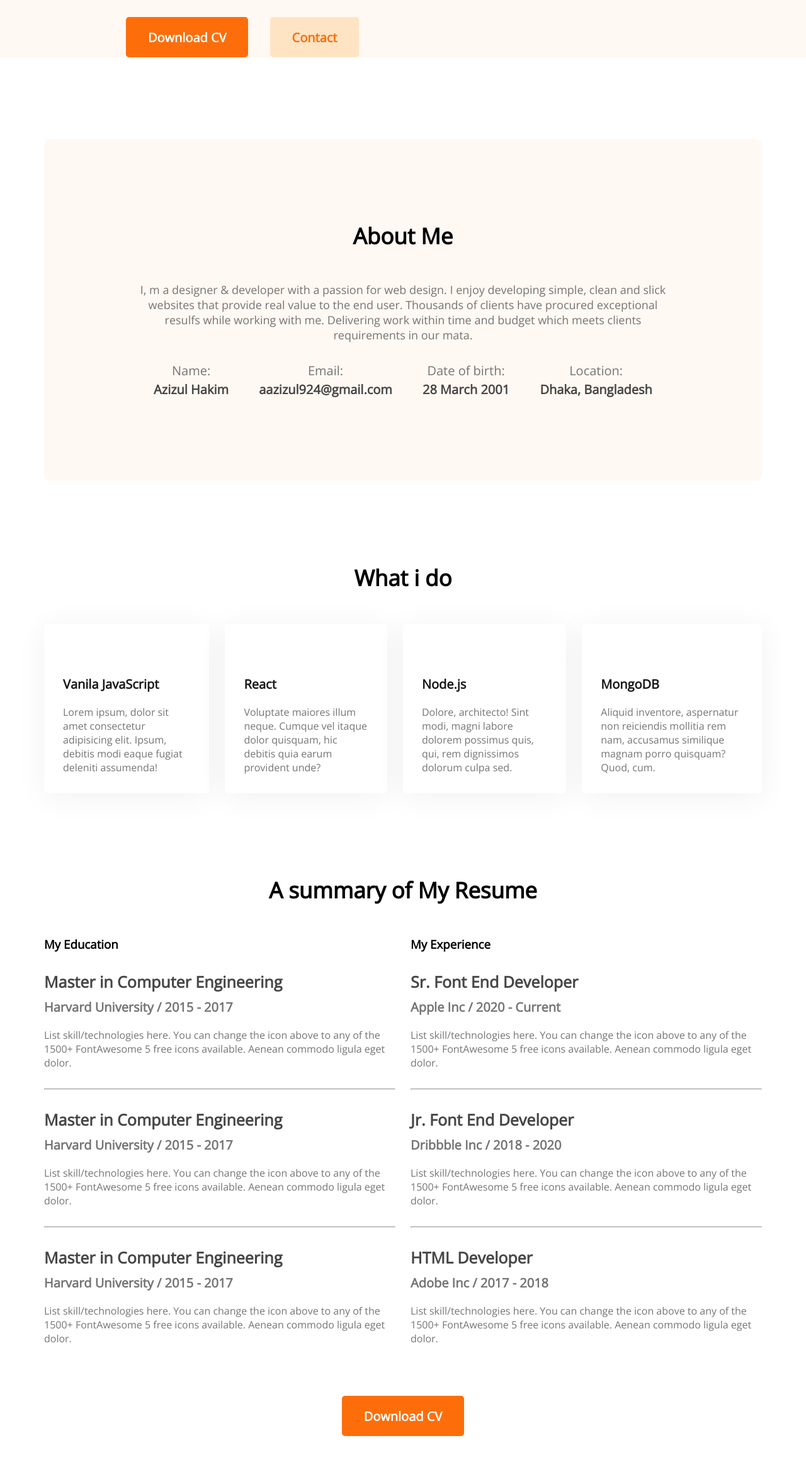
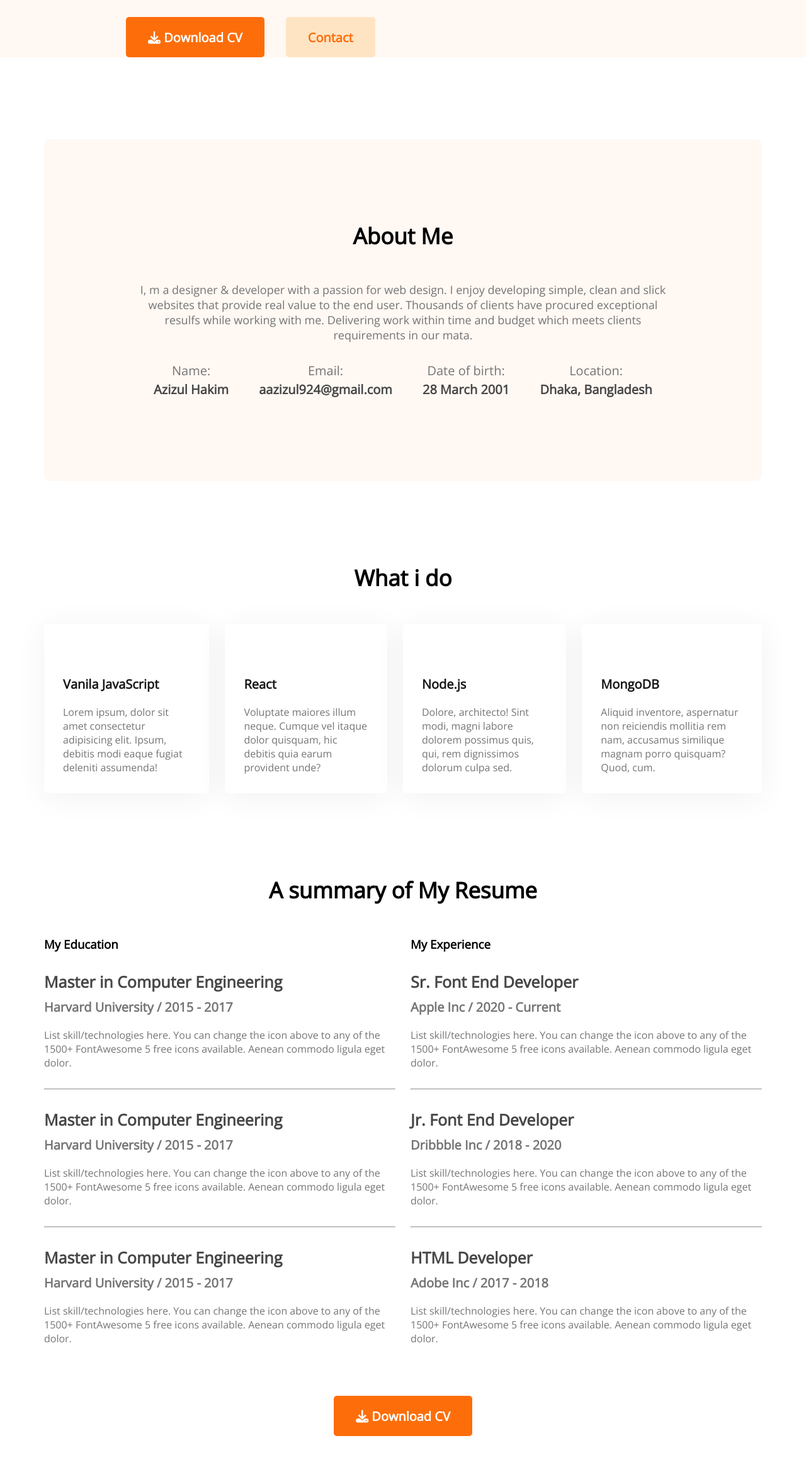
Before and after one commit to MdAzizulHakim-31/developer-portfolio, a plain HTML site: page developer-portfolio/index.html in a window 1280 px wide. Shown: the part 445-2764 px from the top of the page at 63% size. Drawn offline with nearby package versions, Linux system fonts and the light colour scheme.

Commit message:
awesome font

```diff
--- a/developer-portfolio/index.html
+++ b/developer-portfolio/index.html
@@ -6,6 +6,7 @@
     <meta name="viewport" content="width=device-width, initial-scale=1.0">
     <title>Developer Portfolio</title>
     <link rel="stylesheet" href="styles/portfolio.css">
+    <script src="https://kit.fontawesome.com/25ad5ce4a6.js" crossorigin="anonymous"></script>
     <link rel="preconnect" href="https://fonts.googleapis.com"><link rel="preconnect" href="https://fonts.gstatic.com" crossorigin><link href="https://fonts.googleapis.com/css2?family=Open+Sans&display=swap" rel="stylesheet">
 </head>
 <body>
@@ -24,7 +25,7 @@
                 <h3 class="banner-sub-title">Hi, I am</h3>
                 <h1 class="banner-title">Azizul<span class="text-primary"> Hakim</span></h1>
                 <p class="banner-description">Shot what able cold new see hold.Friendly as an betrayed formerly he. Morning because as to society behaved moments.</p>
-                <button class="btn-primary">Download CV</button>
+                <button class="btn-primary"><i class="fa-solid fa-download"></i>  Download CV</button>
                 <button class="btn-con"><strong>Contact</strong></button>
             </div>
             <img src="images/hardy.png" alt="My Picture">
@@ -130,7 +131,7 @@
                 </div>
             </div>
             <div class="resume-button">
-                <button class="btn-primary">Download CV</button>
+                <button class="btn-primary"> <i class="fa-solid fa-download"></i>  Download CV</button>
             </div>
         </section>
         <!-- Contact section -->
```
